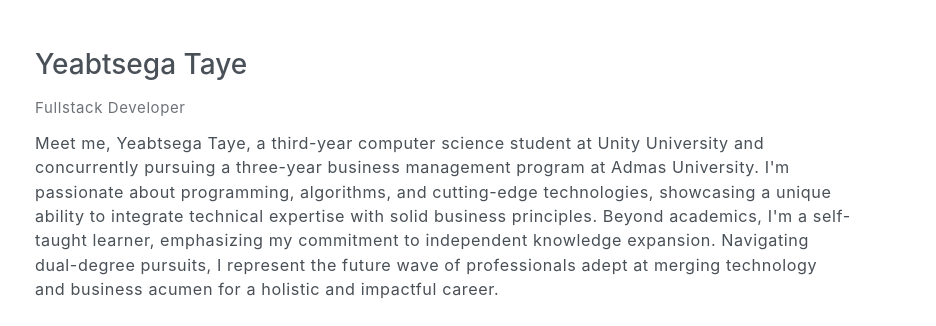
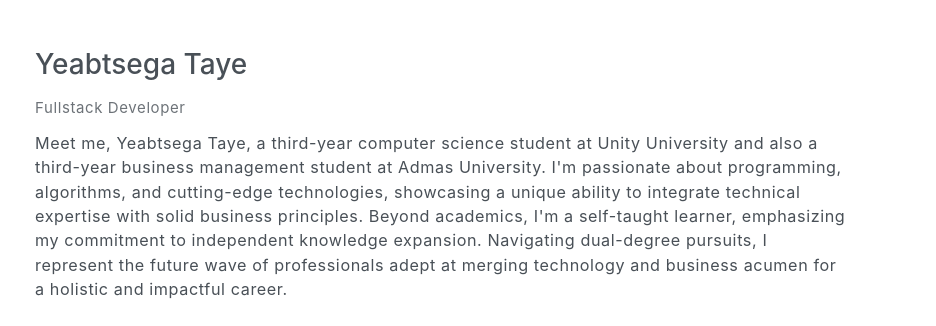
Before and after one commit to yeabtsegataye/yeabtsegataye.github.io, a plain HTML site: page index.html in a window 1280 px wide. Shown: the part 800-1126 px from the top of the page, 344-1280 px from the left. Drawn offline with Linux system fonts and the light colour scheme.

Commit message:
Update index.html

```diff
--- a/index.html
+++ b/index.html
@@ -106,7 +106,7 @@
                 <div class="pl-md-4 col-md-9">
                     <h6 class="title">Yeabtsega Taye</h6>
                     <p class="subtitle">Fullstack Developer</p>
-                    <p>Meet me, Yeabtsega Taye, a third-year computer science student at Unity University and concurrently pursuing a three-year business management program at Admas University. I'm passionate about programming, algorithms, and cutting-edge technologies, showcasing a unique ability to integrate technical expertise with solid business principles. Beyond academics, I'm a self-taught learner, emphasizing my commitment to independent knowledge expansion. Navigating dual-degree pursuits, I represent the future wave of professionals adept at merging technology and business acumen for a holistic and impactful career.</p>
+                    <p>Meet me, Yeabtsega Taye, a third-year computer science student at Unity University and also a third-year business management student at Admas University. I'm passionate about programming, algorithms, and cutting-edge technologies, showcasing a unique ability to integrate technical expertise with solid business principles. Beyond academics, I'm a self-taught learner, emphasizing my commitment to independent knowledge expansion. Navigating dual-degree pursuits, I represent the future wave of professionals adept at merging technology and business acumen for a holistic and impactful career.</p>
                     <button class="btn btn-primary rounded mt-3" onclick="downloadCV()">DOWNLOAD CV</button>
                 </div>
             </div>
```
